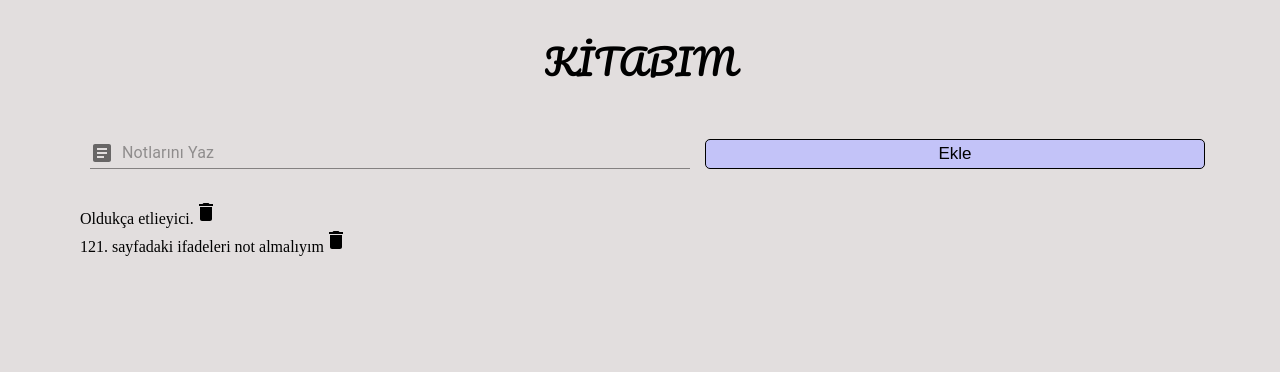
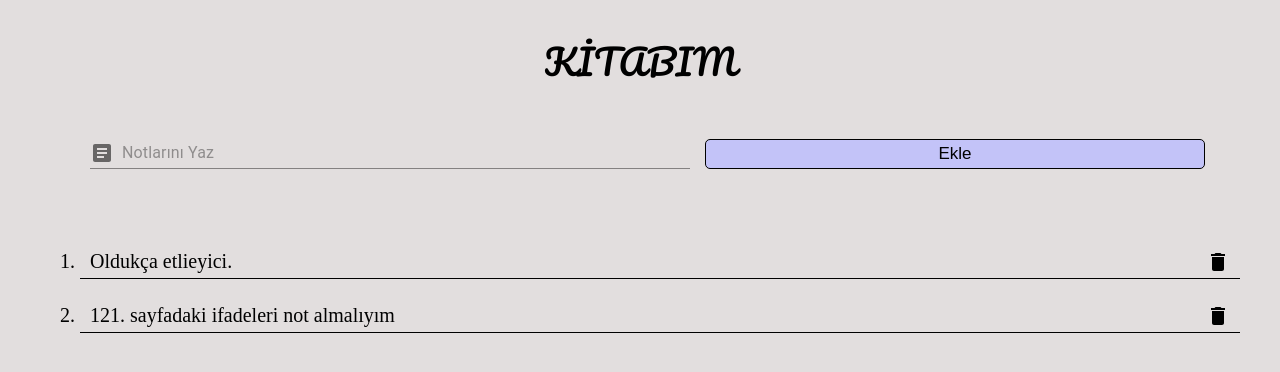
Before and after one commit to Onurkotz/ayracapp, a React (Create React App) app: page /think/1 in a window 1280 px wide. Shown: the top 372 px of the page. Built offline with nearby package versions, Linux system fonts and the light colour scheme.

Commit message:
styled about

```diff
--- a/src/App.js
+++ b/src/App.js
@@ -1,7 +1,7 @@
 import "./App.css";
 import Header from "./components/mainList/header/Header";
 import Home from "./components/mainList/home/Home"
-import About from "./components/aboutList/aboutHome/About";
+import About from "./components/aboutList/aboutHome/about/About";
 
 import { BrowserRouter as Router, Routes, Route } from "react-router-dom";
 
--- a/src/components/aboutList/aboutHome/About.js
+++ b/src/components/aboutList/aboutHome/about/About.js
@@ -1,8 +1,8 @@
 import React from 'react'
 //import {useParams} from "react-router-dom";
 
-import AddingAbout from "../addingAbout/Adding";
-import ListDraft from "./listDraft/ListDraft"
+import AddingAbout from "../../addingAbout/Adding";
+import ListDraft from "../listDraft/ListDraft"
 
 
 
--- a/src/components/aboutList/aboutHome/listDraft/ListDraft.js
+++ b/src/components/aboutList/aboutHome/listDraft/ListDraft.js
@@ -1,6 +1,8 @@
 import React from "react";
 import { useSelector, useDispatch } from "react-redux";
 import { deleteThink } from "../../../../redux/aboutSlice/aboutSlice";
+
+import "./list.css";
 
 import DeleteIcon from "@mui/icons-material/Delete";
 
@@ -18,18 +20,20 @@ function ListDraft() {
   };
 
   return (
-    <div>
-      <ul>
+    <div className="container">
+      <ol>
         {items.map((item) => (
-          <ul key={item.id}>
+          <li key={item.id}>
             {item.think}
+            <span>
             <DeleteIcon
               className="delete"
               onClick={() => handleDelete(item.id)}
             />
-          </ul>
+            </span>
+          </li>
         ))}
-      </ul>
+      </ol>
     </div>
   );
 }
--- /dev/null
+++ b/src/components/aboutList/aboutHome/listDraft/list.css
@@ -0,0 +1,14 @@
+.container{
+    padding: 40px;
+}
+
+li{
+    font-size: 20px;
+    padding: 10px 10px 5px 10px ;
+    border-bottom: 1px solid black;
+    margin-bottom: 15px;
+}
+
+span{
+    float: right;
+}
--- a/src/redux/store.js
+++ b/src/redux/store.js
@@ -3,7 +3,7 @@ import bookListReducer from "./listSlice/listSlice";
 import aboutReducer from "./aboutSlice/aboutSlice";
 
 import throttle from "lodash/throttle";
-import { saveState, loadState } from "./localStorage";
+import { saveState, loadState } from "./localStorage/localStorage";
 
 const preloadedState = loadState();
 
```
Also changed, not shown: src/components/mainList/list/List.js (+0 -9 lines), src/components/aboutList/aboutHome/about/about.css (added), src/components/mainList/list/progressbar/ProgressBar.js (renamed from src/components/mainList/progressbar/ProgressBar.js), src/redux/localStorage/localStorage.js (renamed from src/redux/localStorage.js).
